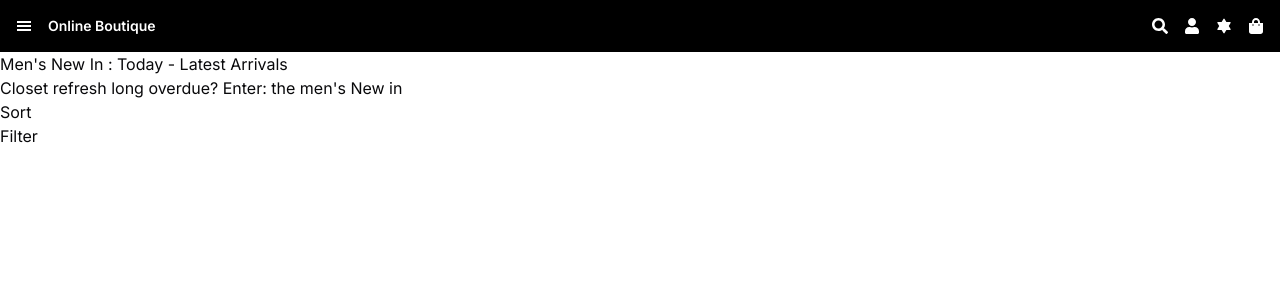
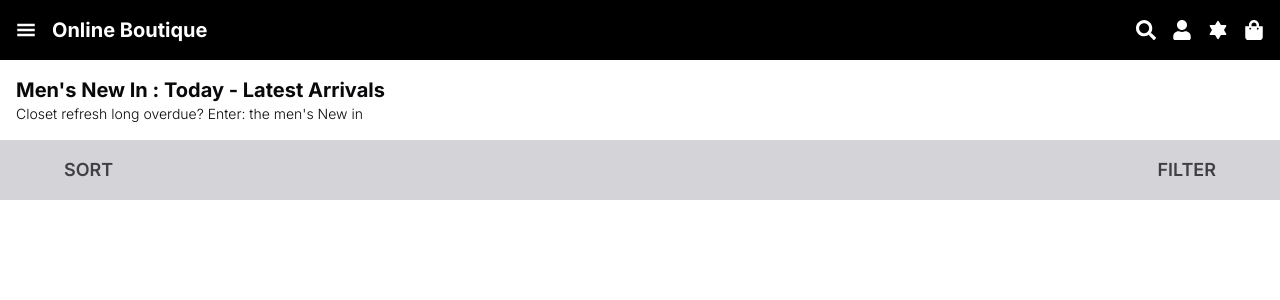
Before and after one commit to huntdavid175/clothingstore, a Next.js app: page /shop/men in a window 1280 px wide. Shown: the top 300 px of the page. Built offline with nearby package versions, Linux system fonts and the light colour scheme.

Commit message:
added filter section

```diff
--- a/src/app/shop/men/page.tsx
+++ b/src/app/shop/men/page.tsx
@@ -9,11 +9,11 @@ const ListingPage = () => {
       {/* main header  */}
       <div className="w-full flex justify-between items-center p-4 bg-black text-white">
         <div className="flex space-x-4 items-center">
-          <GiHamburgerMenu />
-          <h3 className="text-sm font-semibold">Online Boutique</h3>
+          <GiHamburgerMenu className="text-xl" />
+          <h3 className="text-xl font-bold">Online Boutique</h3>
         </div>
 
-        <div className="flex space-x-4 items-center">
+        <div className="flex space-x-4 items-center text-xl">
           <FaSearch />
           <FaUser />
           <TbJewishStarFilled />
@@ -22,16 +22,20 @@ const ListingPage = () => {
       </div>
       {/* main header ends  */}
       {/* Tagline  */}
-      <div>
-        <h2>Men&apos;s New In : Today - Latest Arrivals</h2>
-        <p>Closet refresh long overdue? Enter: the men&apos;s New in</p>
+      <div className="w-full p-4">
+        <h2 className="text-xl font-bold">
+          Men&apos;s New In : Today - Latest Arrivals
+        </h2>
+        <p className="text-sm font-light">
+          Closet refresh long overdue? Enter: the men&apos;s New in
+        </p>
       </div>
       {/* Tagline ends here  */}
 
       {/* sort and filter  */}
-      <div>
-        <p>Sort</p>
-        <p>Filter</p>
+      <div className="w-full p-4 flex justify-between items-center bg-zinc-300">
+        <p className="px-12 text-lg font-semibold text-zinc-700">SORT</p>
+        <p className="px-12 text-lg font-semibold text-zinc-700">FILTER</p>
       </div>
 
       {/* sort and filter ends here  */}
```
